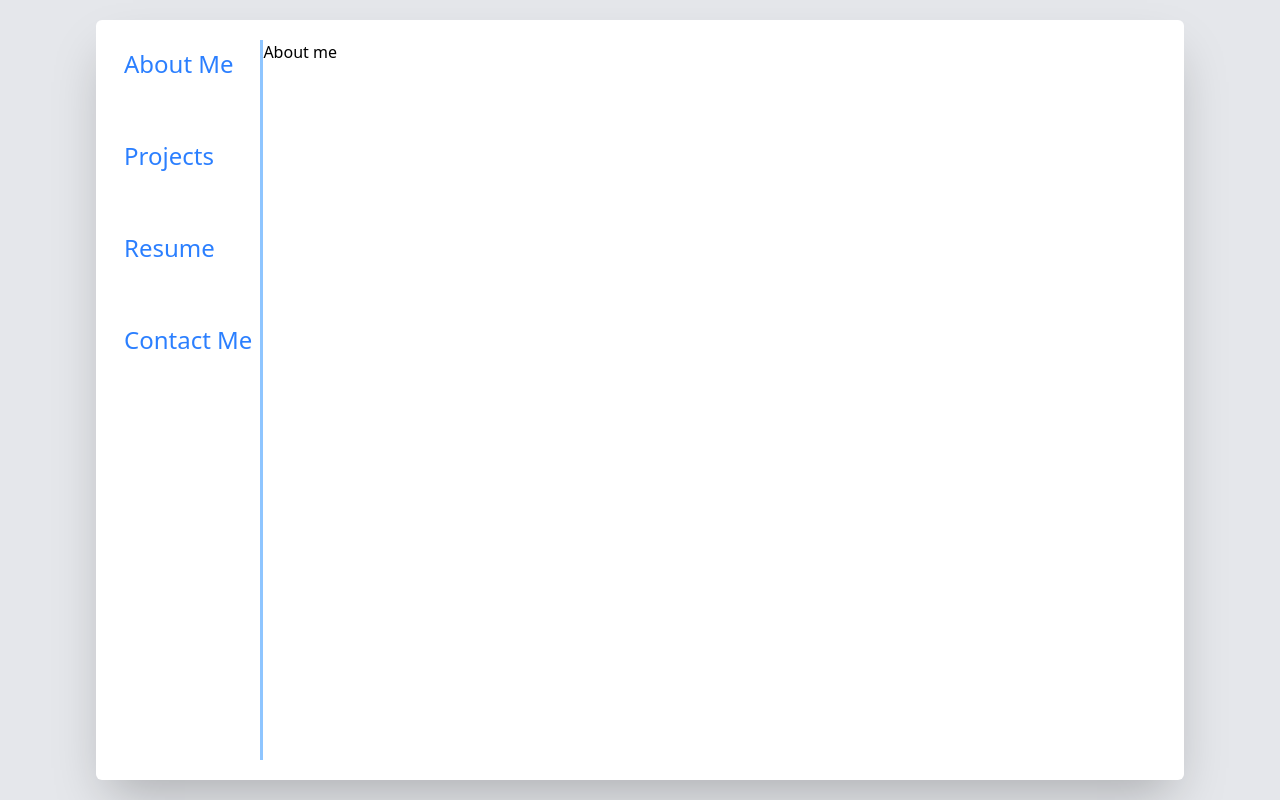
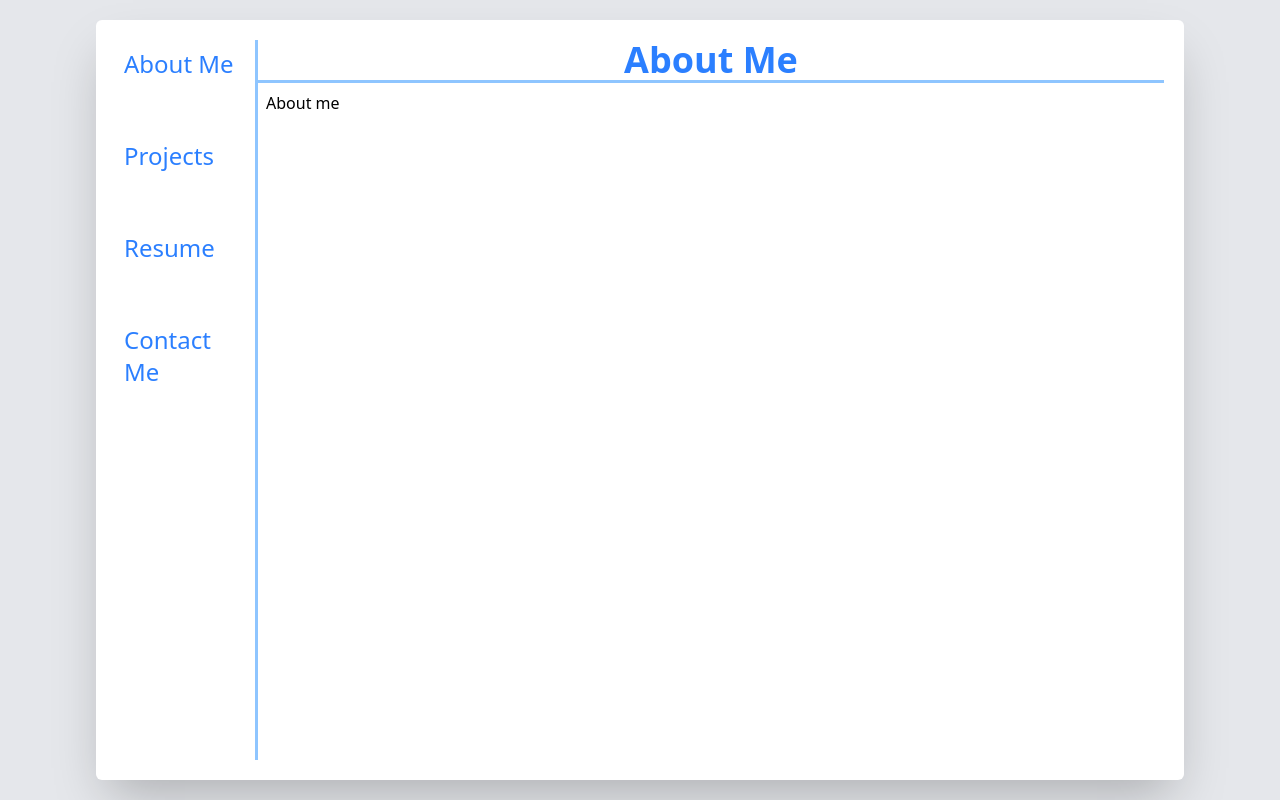
Before and after one commit to TheLuckyman30/portfolio, a React (Vite) app: page / in a window 1280 px wide. Built offline with nearby package versions, Linux system fonts and the light colour scheme.

Commit message:
Modified sidebar styling

```diff
--- a/src/App.tsx
+++ b/src/App.tsx
@@ -6,7 +6,12 @@ import Projects from "./pages/projects/Projects";
 import Resume from "./pages/resume/Resume";
 import ContactMe from "./pages/contact-me/ContactMe";
 
-const PAGES = [
+interface Page {
+  name: string;
+  element: JSX.Element;
+}
+
+const PAGES: Page[] = [
   { name: "About Me", element: <AboutMe /> },
   { name: "Projects", element: <Projects /> },
   { name: "Resume", element: <Resume /> },
@@ -14,19 +19,24 @@ const PAGES = [
 ];
 
 function App() {
-  const [currentPage, setCurrentPage] = useState<JSX.Element>(PAGES[0].element);
+  const [currentPage, setCurrentPage] = useState<Page>(PAGES[0]);
 
   return (
     <main className="flex justify-center items-center h-screen w-screen bg-gray-200">
       <section className="bg-white rounded-md shadow-2xl p-5 h-[95%] w-[85%] flex">
         <Sidebar>
           {PAGES.map((page) => (
-            <MyTextButton onClick={() => setCurrentPage(page.element)}>
+            <MyTextButton onClick={() => setCurrentPage(page)}>
               {page.name}
             </MyTextButton>
           ))}
         </Sidebar>
-        {currentPage}
+        <section className="w-full h-full">
+          <div className="w-full text-center text-4xl text-blue-500 font-bold border-b-3 border-b-blue-300">
+            {currentPage.name}
+          </div>
+          <div className="p-2 h-full w-full">{currentPage.element}</div>
+        </section>
       </section>
     </main>
   );
--- a/src/components/Sidebar.tsx
+++ b/src/components/Sidebar.tsx
@@ -1,6 +1,6 @@
 export function Sidebar({ children }: { children?: React.ReactNode }) {
   return (
-    <nav className="flex flex-col gap-15 p-2 border-r-3 border-blue-300 w-fit h-full">
+    <nav className="flex flex-col gap-15 p-2 pr-5 border-r-3 border-blue-300 w-fit h-full">
       {children}
     </nav>
   );
```
